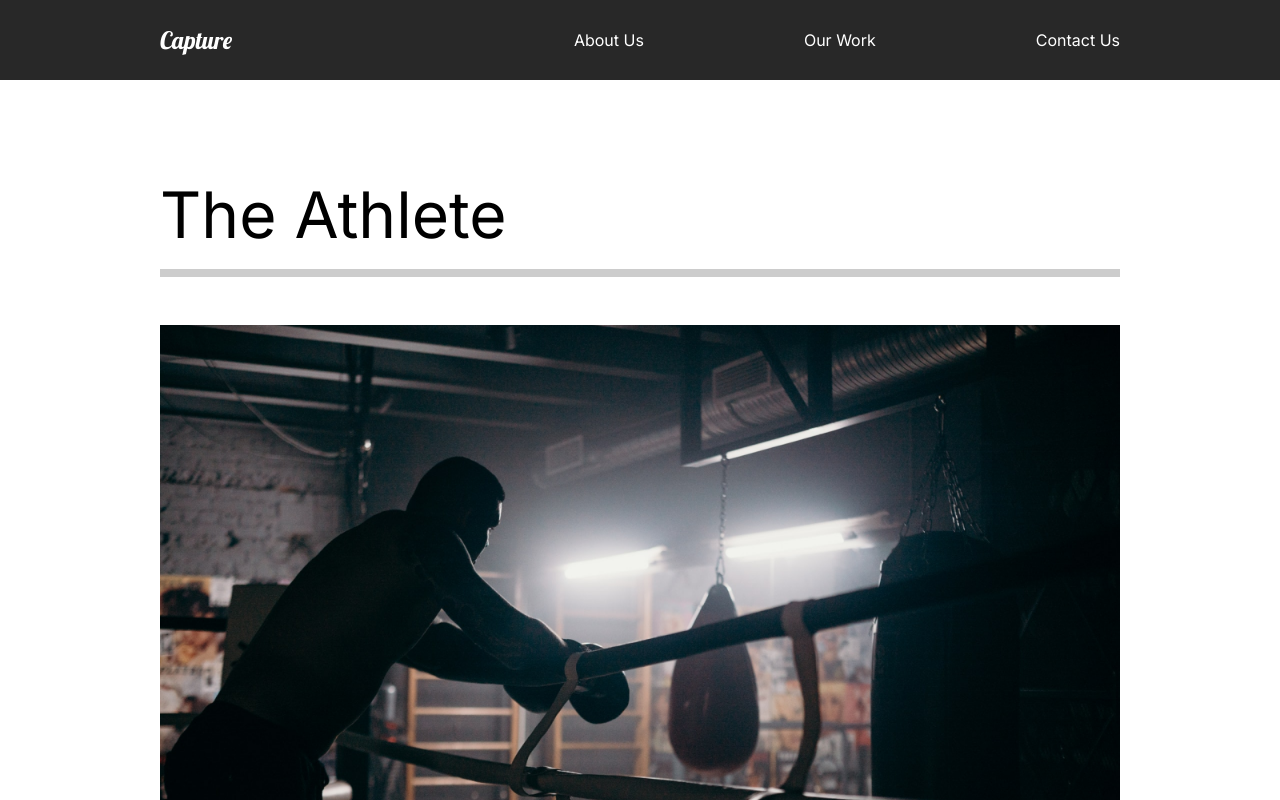
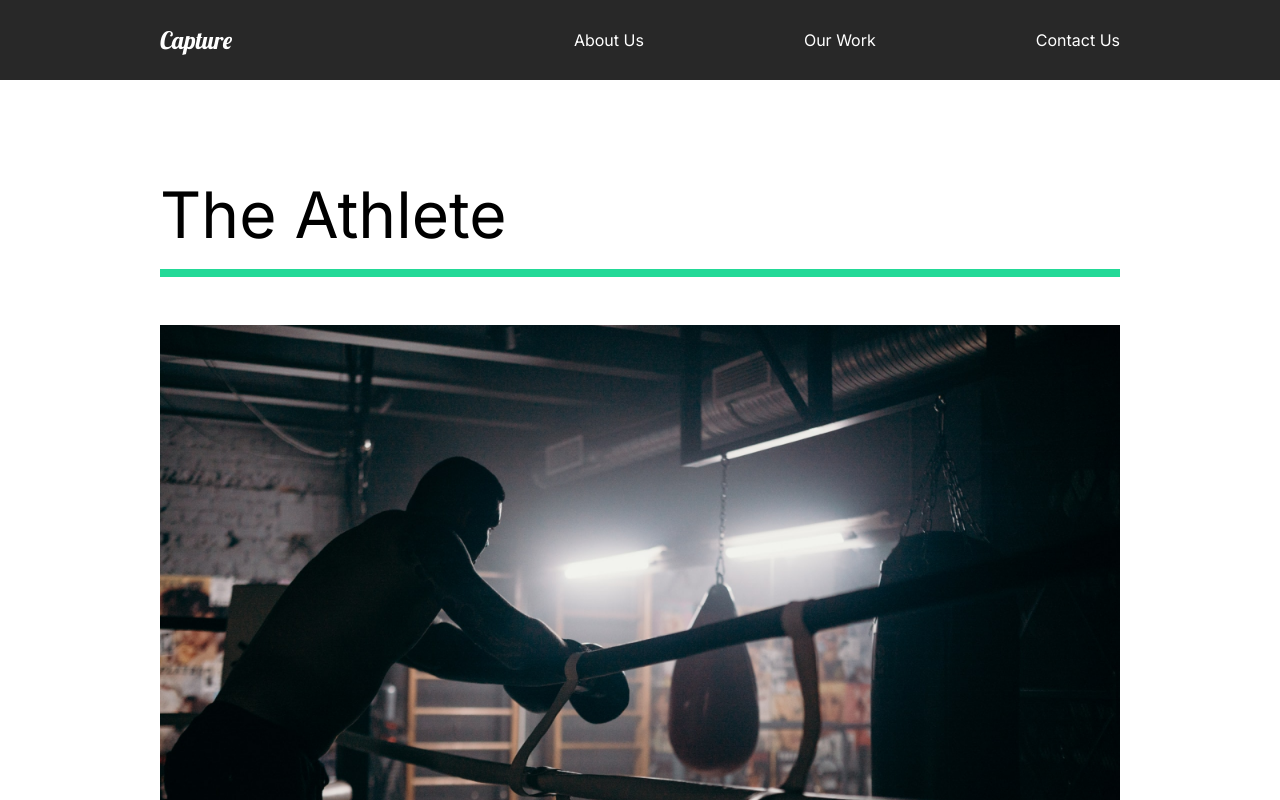
Before and after one commit to hauze-v/react-capture-portfolio, a React (Create React App) app: page /work in a window 1280 px wide. Shown: the top 800 px of the page. Built offline with nearby package versions, Linux system fonts and the light colour scheme.

Commit message:
Setup an awesome page animation for OurWork using svg skews and div Frames. I wrapped them in their own animation container.

```diff
--- a/src/animation.js
+++ b/src/animation.js
@@ -7,14 +7,13 @@
     opacity: 1,
     y: 0,
     transition: {
-      duration: 0.75,
+      duration: 0.5,
       when: "beforeChildren",
       staggerChildren: 0.25,
     },
   },
   exit: {
     opacity: 0,
-    y: 300,
     transition: {
       duration: 0.5,
     },
@@ -22,9 +21,7 @@
 };
 
 export const titleAnim = {
-  hidden: {
-    y: 200,
-  },
+  hidden: { y: 200 },
   show: {
     y: 0,
     transition: {
@@ -35,9 +32,7 @@
 };
 
 export const fadeAnim = {
-  hidden: {
-    opacity: 0,
-  },
+  hidden: { opacity: 0 },
   show: {
     opacity: 1,
     transition: {
@@ -61,3 +56,27 @@
     },
   },
 };
+
+export const lineAnim = {
+  hidden: { width: "0%" },
+  show: {
+    width: "100%",
+    transition: {
+      duration: 1,
+    },
+  },
+};
+
+export const slider = {
+  hidden: { x: "-130%", skew: "45deg" },
+  show: {
+    x: "100%",
+    skew: "0deg",
+    transition: { ease: "easeOut", duration: 1 },
+  },
+};
+
+export const sliderContainer = {
+  hidden: { opacity: 1 },
+  show: { opacity: 1, transition: { staggerChildren: 0.15, ease: "easeOut" } },
+};
--- a/src/components/AboutSection.js
+++ b/src/components/AboutSection.js
@@ -26,6 +26,7 @@
     },
   }; */
 
+  /* To break an element out of the staggering children of animation, add the hidden and show animate properties */
   return (
     <Layout>
       <Description>
--- a/src/pages/OurWork.js
+++ b/src/pages/OurWork.js
@@ -1,13 +1,22 @@
 import React from "react";
 import styled from "styled-components";
 import { Link } from "react-router-dom";
+// Styles
+import { Hide } from "../styles";
 // Images
 import athlete from "../img/athlete-small.png";
 import theracer from "../img/theracer-small.png";
 import goodtimes from "../img/goodtimes-small.png";
 // Animations
 import { motion } from "framer-motion";
-import { pageAnimation } from "../animation";
+import {
+  pageAnimation,
+  fadeAnim,
+  photoAnim,
+  lineAnim,
+  slider,
+  sliderContainer,
+} from "../animation";
 
 const OurWork = () => {
   return (
@@ -18,11 +27,20 @@
       exit="exit"
       style={{ background: "#fff" }}
     >
+      <motion.div variants={sliderContainer} className="div">
+        <Frame1 variants={slider}></Frame1>
+        <Frame2 variants={slider}></Frame2>
+        <Frame3 variants={slider}></Frame3>
+        <Frame4 variants={slider}></Frame4>
+      </motion.div>
+
       <Movie>
-        <h2>The Athlete</h2>
-        <div className="line"></div>
+        <motion.h2 variants={fadeAnim}>The Athlete</motion.h2>
+        <motion.div variants={lineAnim} className="line"></motion.div>
         <Link to="/work/the-athlete">
-          <img src={athlete} alt="athlete" />
+          <Hide>
+            <motion.img variants={photoAnim} src={athlete} alt="athlete" />
+          </Hide>
         </Link>
       </Movie>
       <Movie>
@@ -56,7 +74,7 @@
   padding-bottom: 10rem;
   .line {
     height: 0.5rem;
-    background: #cccccc;
+    background: #23d997;
     margin-bottom: 3rem;
   }
   img {
@@ -66,4 +84,24 @@
   }
 `;
 
+// Frame Animation
+const Frame1 = styled(motion.div)`
+  position: fixed;
+  left: 0;
+  top: 10%;
+  width: 100%;
+  height: 100vh;
+  background: #fffebf;
+  z-index: 2;
+`;
+const Frame2 = styled(Frame1)`
+  background: #ff8efb;
+`;
+const Frame3 = styled(Frame1)`
+  background: #8ed2ff;
+`;
+const Frame4 = styled(Frame1)`
+  background: #8effa0;
+`;
+
 export default OurWork;
```
